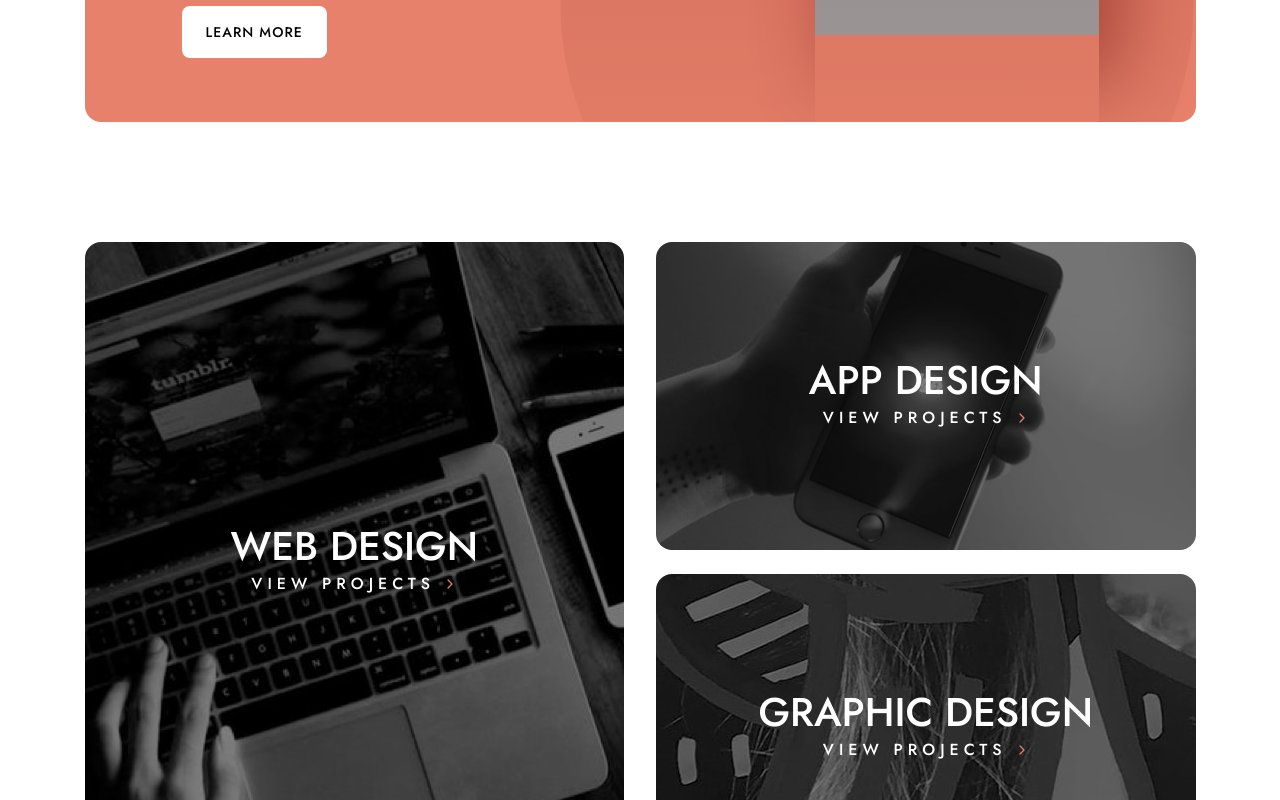
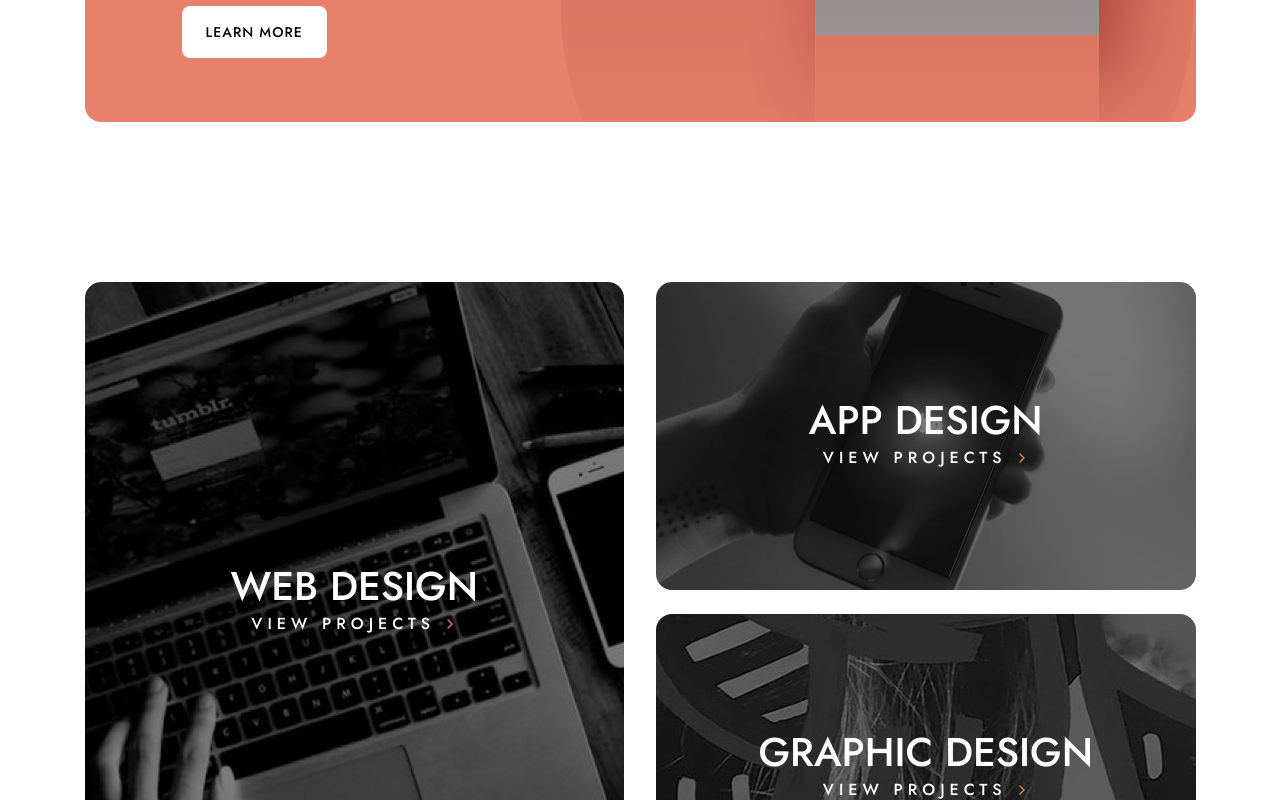
Before and after one commit to nicknjagi/designo-multi-page-website, a Next.js app: page / in a window 1280 px wide. Shown: the part 480-1280 px from the top of the page. Built offline with nearby package versions, Linux system fonts and the light colour scheme; grey boxes are pictures that could not be loaded.

Commit message:
update HomeCardLinks.jsx

```diff
--- a/components/HomeCardLinks.jsx
+++ b/components/HomeCardLinks.jsx
@@ -2,7 +2,7 @@ import CardLink from "./shared/CardLink"
 
 const HomeCardLinks = () => {
   return (
-    <section className="grid lg:grid-cols-2 gap-6 lg:gap-x-8 px-4 md:px-0 py-[120px]">
+    <section className="grid lg:grid-cols-2 gap-6 lg:gap-x-8 px-4 md:px-0 py-[120px] lg:py-40">
       <CardLink
         title={'web design'}
         imgSrc={'/image-web-design.jpg'}
```
